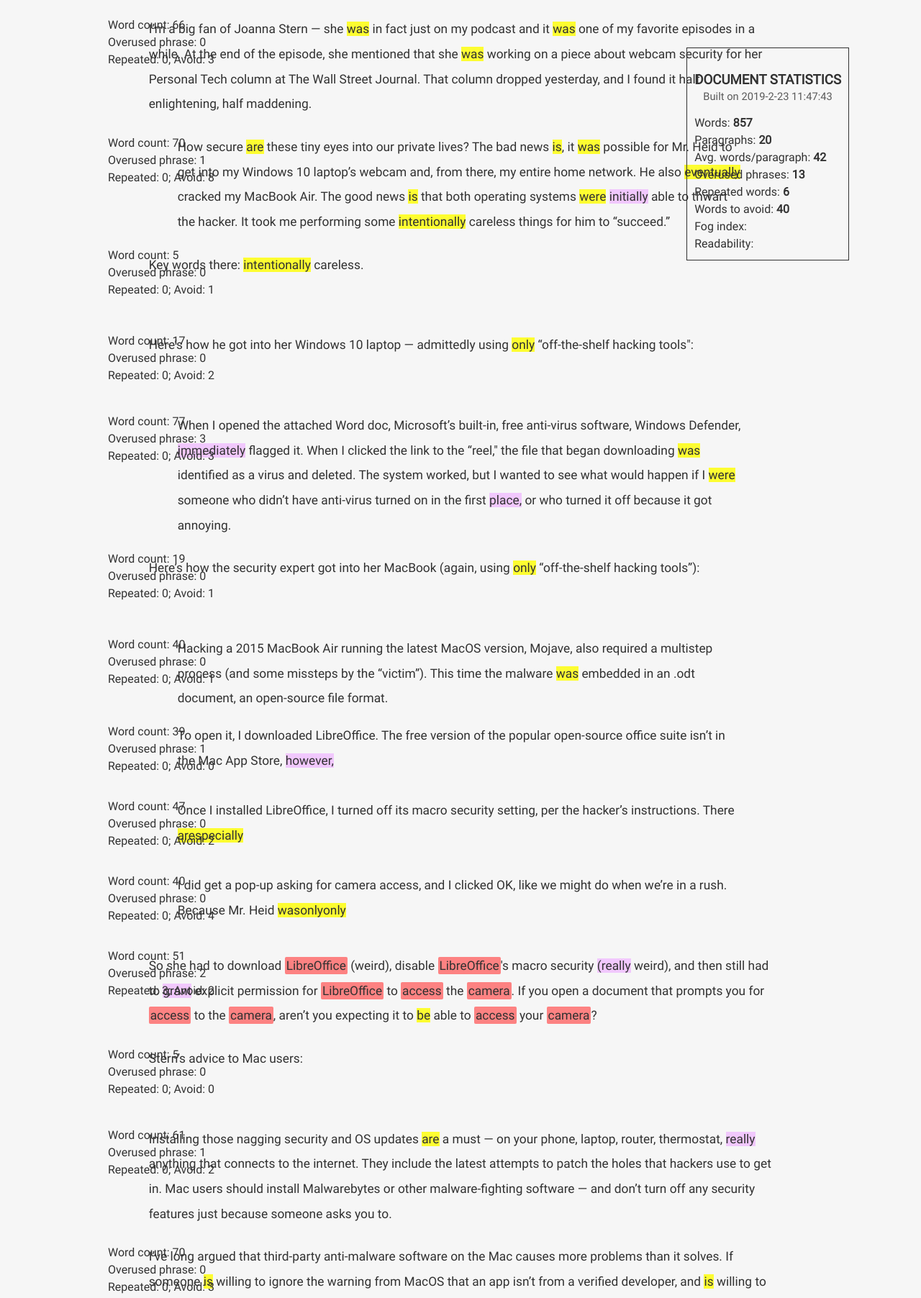
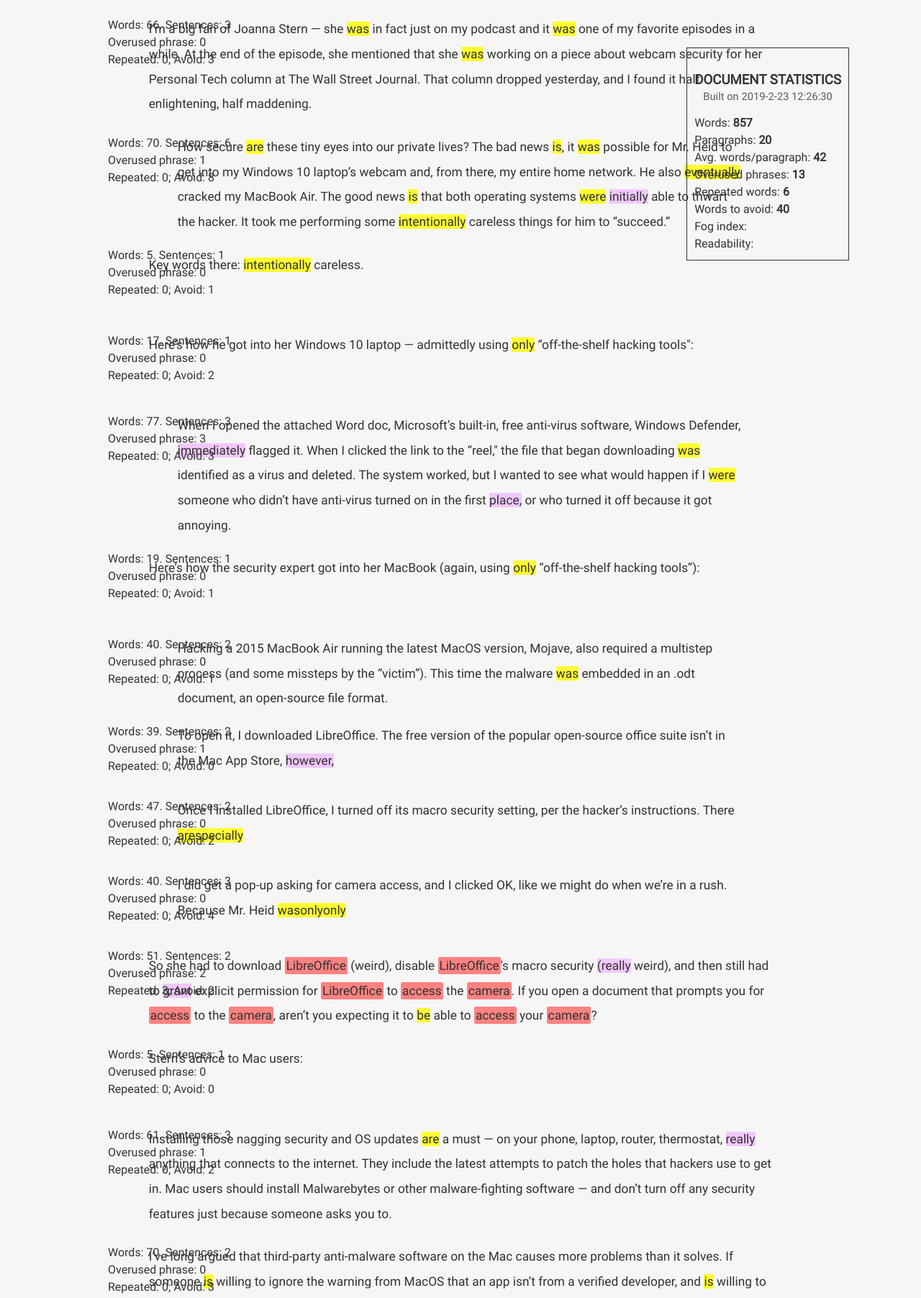
Before and after one commit to zacjszewczyk/proofer, a plain HTML site: page index.html in a window 1280 px wide. Shown: the part 334-2138 px from the top of the page at 72% size. Drawn offline with Linux system fonts and the light colour scheme.

Commit message:
Sentence count.

```diff
--- a/index.html
+++ b/index.html
@@ -109,56 +109,56 @@
             <section id="content_section">
                 <article>
 <h2>On Covering Webcams</h2>
-<div class='floating_stats'><div>Word count: 66</div><div>Overused phrase: 0</div><div>Repeated: 0; Avoid: 3</div></div>
+<div class='floating_stats'><div>Words: 66. Sentences: 3</div><div>Overused phrase: 0</div><div>Repeated: 0; Avoid: 3</div></div>
 
 <p>I&#8217;m a big fan of Joanna Stern&#160;&#8212;&#160;she <span class='avoid'><span class='avoid'><span class='avoid'>was</span></span></span> in fact just on my podcast and it <span class='avoid'><span class='avoid'><span class='avoid'>was</span></span></span> one of my favorite episodes in a while. At the end of the episode, she mentioned that she <span class='avoid'><span class='avoid'><span class='avoid'>was</span></span></span> working on a piece about webcam security for her Personal Tech column at The Wall Street Journal. That column dropped yesterday, and I found it half enlightening, half maddening.</p>
-<div class='floating_stats'><div>Word count: 70</div><div>Overused phrase: 1</div><div>Repeated: 0; Avoid: 8</div></div>
+<div class='floating_stats'><div>Words: 70. Sentences: 6</div><div>Overused phrase: 1</div><div>Repeated: 0; Avoid: 8</div></div>
 <blockquote>
 <p>How secure <span class='avoid'>are</span> these tiny eyes into our private lives? The bad news <span class='avoid'><span class='avoid'>is</span></span>, it <span class='avoid'>was</span> possible for Mr. Heid to get into my Windows 10 laptop&#8217;s webcam and, from there, my entire home network. He also <span class='avoid'>eventually</span> cracked my MacBook Air. The good news <span class='avoid'><span class='avoid'>is</span></span> that both operating systems <span class='avoid'>were</span> <span class='replace'><span class='avoid'>initially</span></span> able to thwart the hacker. It took me performing some <span class='avoid'>intentionally</span> careless things for him to &#8220;succeed.&#8221;</p>
-<div class='floating_stats'><div>Word count: 5</div><div>Overused phrase: 0</div><div>Repeated: 0; Avoid: 1</div></div>
+<div class='floating_stats'><div>Words: 5. Sentences: 1</div><div>Overused phrase: 0</div><div>Repeated: 0; Avoid: 1</div></div>
 </blockquote>
 <p>Key words there: <span class='avoid'>intentionally</span> careless.</p>
-<div class='floating_stats'><div>Word count: 17</div><div>Overused phrase: 0</div><div>Repeated: 0; Avoid: 2</div></div>
+<div class='floating_stats'><div>Words: 17. Sentences: 1</div><div>Overused phrase: 0</div><div>Repeated: 0; Avoid: 2</div></div>
 
 <p>Here&#8217;s how he got into her Windows 10 laptop&#160;&#8212;&#160;admittedly using <span class='avoid'>only</span> &#8220;off-the-shelf hacking tools":</p>
-<div class='floating_stats'><div>Word count: 77</div><div>Overused phrase: 3</div><div>Repeated: 0; Avoid: 3</div></div>
+<div class='floating_stats'><div>Words: 77. Sentences: 3</div><div>Overused phrase: 3</div><div>Repeated: 0; Avoid: 3</div></div>
 <blockquote>
 <p>When I opened the attached Word doc, Microsoft&#8217;s built-in, free anti-virus software, Windows Defender, <span class='replace'><span class='avoid'>immediately</span></span> flagged it. When I clicked the link to the &#8220;reel," the file that began downloading <span class='avoid'>was</span> identified as a virus and deleted. The system worked, but I wanted to see what would happen if I <span class='avoid'>were</span> someone who didn’t have anti-virus turned on in the first <span class='replace'>place,</span>  or who turned it off because it got annoying.</p>
-<div class='floating_stats'><div>Word count: 19</div><div>Overused phrase: 0</div><div>Repeated: 0; Avoid: 1</div></div>
+<div class='floating_stats'><div>Words: 19. Sentences: 1</div><div>Overused phrase: 0</div><div>Repeated: 0; Avoid: 1</div></div>
 </blockquote>
 <p>Here&#8217;s how the security expert got into her MacBook (again, using <span class='avoid'>only</span> &#8220;off-the-shelf hacking tools&#8221;):</p>
-<div class='floating_stats'><div>Word count: 40</div><div>Overused phrase: 0</div><div>Repeated: 0; Avoid: 1</div></div>
+<div class='floating_stats'><div>Words: 40. Sentences: 2</div><div>Overused phrase: 0</div><div>Repeated: 0; Avoid: 1</div></div>
 <blockquote>
 <p>Hacking a 2015 MacBook Air running the latest MacOS version, Mojave, also required a multistep process (and some missteps by the &#8220;victim&#8221;). This time the malware <span class='avoid'>was</span> embedded in an .odt document, an open-source file format.</p>
-<div class='floating_stats'><div>Word count: 39</div><div>Overused phrase: 1</div><div>Repeated: 0; Avoid: 0</div></div>
+<div class='floating_stats'><div>Words: 39. Sentences: 2</div><div>Overused phrase: 1</div><div>Repeated: 0; Avoid: 0</div></div>
 <p>To open it, I downloaded LibreOffice. The free version of the popular open-source office suite isn&#8217;t in the Mac App Store, <span class='replace'>however,</span so I had to disable the Mac security setting that prevents unverified developer software installation.</p>
-<div class='floating_stats'><div>Word count: 47</div><div>Overused phrase: 0</div><div>Repeated: 0; Avoid: 2</div></div>
+<div class='floating_stats'><div>Words: 47. Sentences: 2</div><div>Overused phrase: 0</div><div>Repeated: 0; Avoid: 2</div></div>
 <p>Once I installed LibreOffice, I turned off its macro security setting, per the hacker&#8217;s instructions. There <span class='avoid'>are</spanscenarios where you might do this&#160;&#8212;&#160;say, for instance, because your company used a <span class='avoid'>specially</spandesigned inventory spreadsheet or sales form&#160;&#8212;&#160;but for most people, it&#8217;s a bad idea.</p>
-<div class='floating_stats'><div>Word count: 40</div><div>Overused phrase: 0</div><div>Repeated: 0; Avoid: 4</div></div>
+<div class='floating_stats'><div>Words: 40. Sentences: 3</div><div>Overused phrase: 0</div><div>Repeated: 0; Avoid: 4</div></div>
 <p>I did get a pop-up asking for camera access, and I clicked OK, like we might do when we&#8217;re in a rush. Because Mr. Heid <span class='avoid'>was</span<span class='avoid'><span class='avoid'>only</span></spansnapping stills, the webcam LED <span class='avoid'><span class='avoid'>only</span></spanlit up for a second.</p>
-<div class='floating_stats'><div>Word count: 51</div><div>Overused phrase: 2</div><div>Repeated: 3; Avoid: 2</div></div>
+<div class='floating_stats'><div>Words: 51. Sentences: 2</div><div>Overused phrase: 2</div><div>Repeated: 3; Avoid: 2</div></div>
 </blockquote>
 <p>So she had to download <span class='repeat LibreOffice'>LibreOffice</span> (weird), disable <span class='repeat LibreOffice'>LibreOffice</span>'s macro security  <span class='replace'>(<span class='avoid'>really</span></span> weird), and then still had to <span class='replace'>grant</span> explicit permission for <span class='repeat LibreOffice'>LibreOffice</span> to <span class='repeat access'>access</span> the <span class='repeat camera'>camera</span>. If you open a document that prompts you for <span class='repeat access'>access</span> to the <span class='repeat camera'>camera</span>, aren&#8217;t you expecting it to <span class='avoid'>be</span> able to <span class='repeat access'>access</span> your <span class='repeat camera'>camera</span>?</p>
-<div class='floating_stats'><div>Word count: 5</div><div>Overused phrase: 0</div><div>Repeated: 0; Avoid: 0</div></div>
+<div class='floating_stats'><div>Words: 5. Sentences: 1</div><div>Overused phrase: 0</div><div>Repeated: 0; Avoid: 0</div></div>
 
 <p>Stern&#8217;s advice to Mac users:</p>
-<div class='floating_stats'><div>Word count: 61</div><div>Overused phrase: 1</div><div>Repeated: 0; Avoid: 2</div></div>
+<div class='floating_stats'><div>Words: 61. Sentences: 3</div><div>Overused phrase: 1</div><div>Repeated: 0; Avoid: 2</div></div>
 
 <p>Installing those nagging security and OS updates <span class='avoid'>are</span> a must&#160;&#8212;&#160;on your phone, laptop, router, thermostat, <span class='replace'><span class='avoid'>really</span></span> anything that connects to the internet. They include the latest attempts to patch the holes that hackers use to get in. Mac users should install Malwarebytes or other malware-fighting software&#160;&#8212;&#160;and don&#8217;t turn off any security features just because someone asks you to.</p>
-<div class='floating_stats'><div>Word count: 70</div><div>Overused phrase: 0</div><div>Repeated: 0; Avoid: 3</div></div>
+<div class='floating_stats'><div>Words: 70. Sentences: 2</div><div>Overused phrase: 0</div><div>Repeated: 0; Avoid: 3</div></div>
 
 <p>I&#8217;ve long argued that third-party anti-malware software on the Mac causes more problems than it solves. If someone <span class='avoid'><span class='avoid'>is</span></span> willing to ignore the warning from MacOS that an app isn&#8217;t from a verified developer, and <span class='avoid'><span class='avoid'>is</span></span> willing to disable the security settings in that app at the behest of a social engineering hacker, why wouldn&#8217;t that same person <span class='avoid'>be</span> gullible enough to also disable their anti-malware software?</p>
-<div class='floating_stats'><div>Word count: 63</div><div>Overused phrase: 1</div><div>Repeated: 0; Avoid: 1</div></div>
+<div class='floating_stats'><div>Words: 63. Sentences: 4</div><div>Overused phrase: 1</div><div>Repeated: 0; Avoid: 1</div></div>
 
 <p>Stern also claims she&#8217;s now using a physical stick-on camera cover. But why? In both cases&#160;&#8212;&#160;Mac and PC&#160;&#8212;&#160;the built-in system software did its job and issued clear warnings that she had to ignore for the attack to <span class='replace'>proceed.</span>  And even then&#160;&#8212;&#160;on both Mac and PC&#160;&#8212;&#160;the light next to the camera went on when it <span class='avoid'>was</span> in use.</p>
-<div class='floating_stats'><div>Word count: 71</div><div>Overused phrase: 1</div><div>Repeated: 1; Avoid: 1</div></div>
+<div class='floating_stats'><div>Words: 71. Sentences: 2</div><div>Overused phrase: 1</div><div>Repeated: 1; Avoid: 1</div></div>
 
 <p>There&#8217;s nothing in Stern&#8217;s story that makes me worry in the least bit about the <span class='repeat security'>security</span> of my Mac webcams, and I don&#8217;t see anything that should worry someone running Windows 10 with Windows Defender (Microsoft&#8217;s built-in <span class='repeat security'>security</span> software). The path to compromising Stern&#8217;s cameras <span class='avoid'>was</span> like a test of your home <span class='repeat security'>security</span> that starts with a <span class='replace'>request</span> that you leave your door unlocked and turn off your alarm system.</p>
 <ul start='1'>
 <li>Now let&#8217;s have an unordered list in here.</li>
 <li>Second item.</li>
 <li>Third item.</li>
-<div class='floating_stats'><div>Word count: 95</div><div>Overused phrase: 1</div><div>Repeated: 2; Avoid: 6</div></div>
+<div class='floating_stats'><div>Words: 95. Sentences: 3</div><div>Overused phrase: 1</div><div>Repeated: 2; Avoid: 6</div></div>
 </ul>
 <p>I have never understood the mass <span class='repeat paranoia'>paranoia</span> <span class='repeat over'>over</span> laptop webcams&#160;&#8212;&#160;which have in-use indicator lights, which I&#8217;ve seen no evidence can <span class='avoid'><span class='avoid'><span class='avoid'>be</span></span></span> circumvented on Macs from the last decade&#160;&#8212;&#160;and the <span class='replace'>complete</span> lack of similar <span class='repeat paranoia'>paranoia</span> <span class='repeat over'>over</span> microphones, which cannot <span class='avoid'><span class='avoid'><span class='avoid'>be</span></span></span> blocked by a piece of tape and which have no in-use indicator lights. And I don&#8217;t see anyone taping <span class='repeat over'>over</span> the cameras on their phones. This story <span class='avoid'><span class='avoid'>is</span></span> <span class='avoid'>only</span> going to feed that <span class='repeat paranoia'>paranoia</span>, because the takeaway <span class='avoid'><span class='avoid'>is</span></span> going to <span class='avoid'><span class='avoid'><span class='avoid'>be</span></span></span> &#8220;The Wall Street Journal says you should cover up your webcam."</p>
 </article>
@@ -166,7 +166,7 @@
             <section id="document_stats">
                 <h4>Document Statistics</h4>
                 <div>
-                    <time datetime="2019-2-23 11:47:43" pubdate="pubdate">Built on 2019-2-23 11:47:43</time>
+                    <time datetime="2019-2-23 12:26:30" pubdate="pubdate">Built on 2019-2-23 12:26:30</time>
                 </div>
                 <div>
                     <p>Words: <span>857</span></p>
```
Also changed, not shown: 1 other file.
